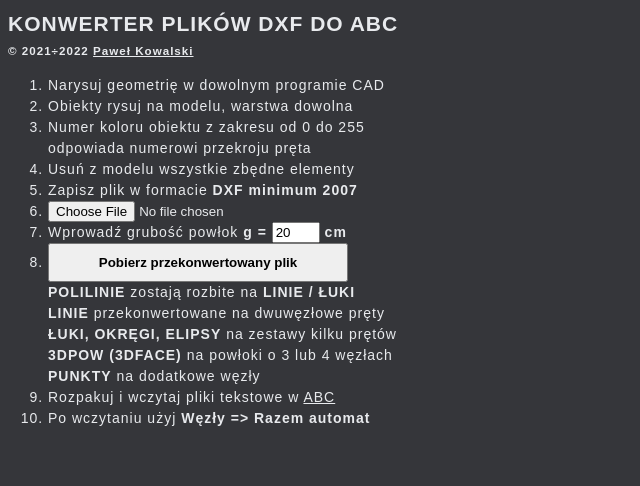
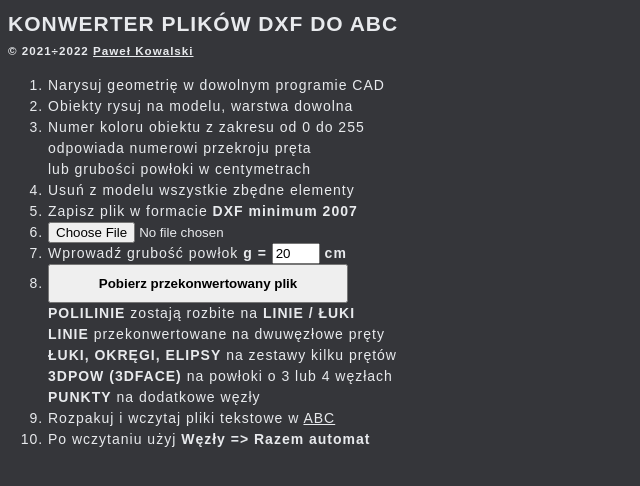
Before and after one commit to makr3la/dxf2abc, a Flask app: page / in a window 1280 px wide. Shown: the top 486 px of the page, without its empty margins (0-640 px from the left). Run offline with Flask 2, Linux system fonts and the light colour scheme.

Commit message:
Add color as shell thickness

```diff
--- a/main.py
+++ b/main.py
@@ -49,7 +49,11 @@ def convert():
             if e.dxf.dxftype in ["3DFACE"]:
                 entities.append(
                     pd.DataFrame(e.wcs_vertices(), columns=["X", "Y", "Z"]).assign(
-                        i=i, Prz=float("nan")
+                        i=i,
+                        Prz=float("nan"),
+                        g=float(request.form["g"])
+                        if e.dxf.color == 256
+                        else e.dxf.color,
                     )
                 )
             elif e.dxf.dxftype in ["LINE"]:
@@ -91,9 +95,7 @@ def convert():
         prety.name = f"Prety-{filename}.txt"
         plaskie = []
         for _, group in df[df["Prz"].isna()].groupby("i"):
-            plaskie.append(
-                [*group.index, *[0] * (5 - len(group)), float(request.form["g"]) / 100]
-            )
+            plaskie.append([*group.index, *[0] * (5 - len(group)), group.g.min() / 100])
         plaskie = pd.DataFrame(plaskie, columns=["w1", "w2", "w3", "w4", "w5", "g[m]"])
         plaskie.name = f"Plaskie-{filename}.txt"
         files = {}
--- a/templates/index.html
+++ b/templates/index.html
@@ -17,7 +17,8 @@
             <li>Narysuj geometrię w dowolnym programie CAD</li>
             <li>Obiekty rysuj na modelu, warstwa dowolna</li>
             <li>Numer koloru obiektu z zakresu od 0 do 255<br>
-                odpowiada numerowi przekroju pręta</li>
+                odpowiada numerowi przekroju pręta<br>
+                lub grubości powłoki w centymetrach</li>
             <li>Usuń z modelu wszystkie zbędne elementy</li>
             <li>Zapisz plik w formacie <b>DXF minimum 2007</b></li>
             <li><input type="file" name="file"></li>
```
